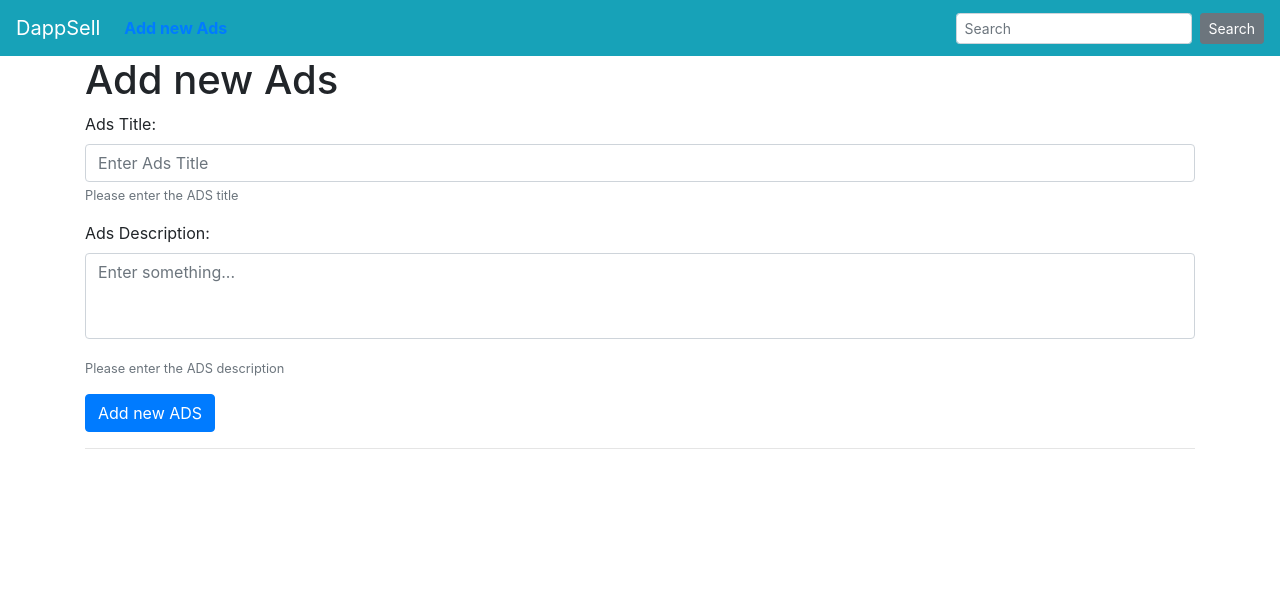
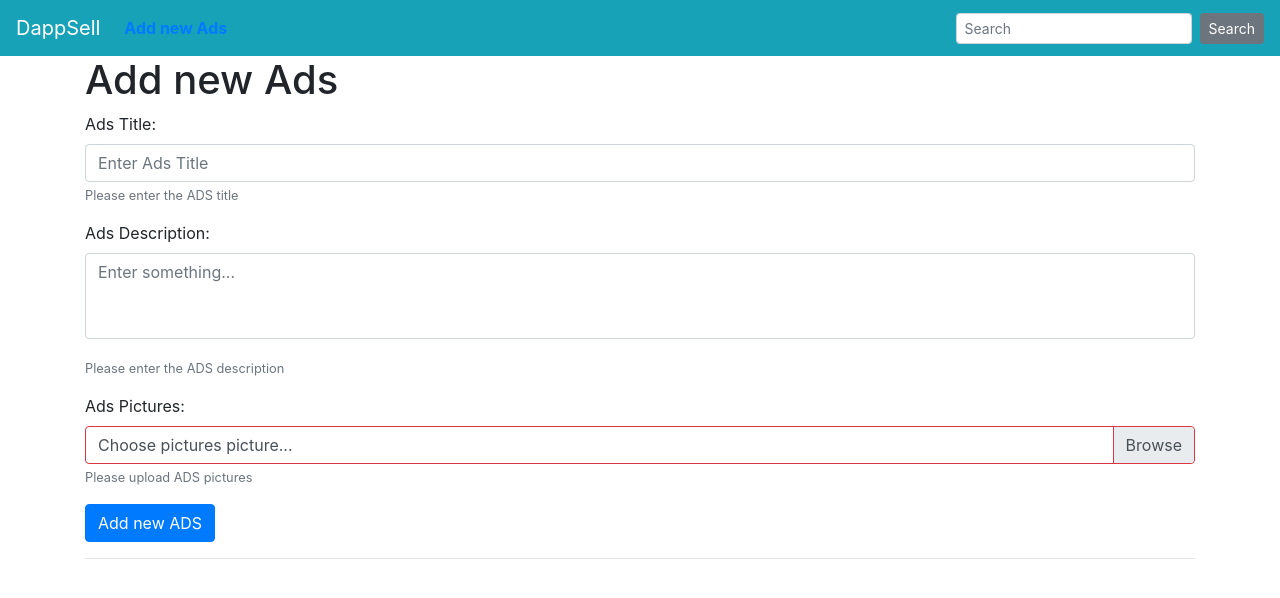
Before and after one commit to Rynthak/alyra-project, a Vue app in the folder dapp/: page /#/newads in a window 1280 px wide. Shown: the top 598 px of the page. Built offline with nearby package versions, Linux system fonts and the light colour scheme; the HTML template or start-up script is replaced by a standard one.

Commit message:
Add fixes for pictures

```diff
--- a/dapp/src/components/AddAds.vue
+++ b/dapp/src/components/AddAds.vue
@@ -30,23 +30,28 @@
             placeholder="Enter something..."
             rows="3"
             max-rows="6"
+            required
             />
 
-            <pre class="mt-3 mb-0">{{ text }}</pre>
+            <pre class="mt-3 mb-0">{{ form.description }}</pre>
         </b-form-group>
+        <b-form-group id="adsPicturesGroup"
+          label="Ads Pictures:"
+          label-for="adsPictures"
+          description="Please upload ADS pictures"
+        >
+         <b-form-file
+            id="adsPictures"
+            v-model="form.pictures"
+            :state="Boolean(form.pictures)"
+            placeholder="Choose pictures picture..."
+            drop-placeholder="Drop file here..."
+            />
+         </b-form-group>
 
 
+        <button class="btn btn-primary">Add new ADS</button>
 
-
-        <button class="btn btn-primary" :disabled="disableSubmit" @click="performSubmit">Add new ADS</button>
-        <strong v-show="submitting">Submitting...</strong>
-        <strong v-show="errorSubmit" class="text-danger">Error occurred!</strong>
-
-        <p v-show="successMessage" class="text-success">
-          <strong>Ads successfully added</strong>
-          <br>You will be redirected to the ads page
-          <strong>once the block will be mined!</strong>
-        </p>
       </b-form>
 
   </b-container>
@@ -57,7 +62,8 @@ export default {
     return {
       form: {
         title: "",
-        description:""
+        description:"",
+        pictures:null
 
       },
       show: true
@@ -65,21 +71,10 @@ export default {
   },
   methods: {
     onSubmit(evt) {
-      evt.preventDefault();
-      alert(JSON.stringify(this.form));
+
     },
     onReset(evt) {
-      evt.preventDefault();
-      /* Reset our form values */
-      this.form.email = "";
-      this.form.name = "";
-      this.form.food = null;
-      this.form.checked = [];
-      /* Trick to reset/clear native browser form validation state */
-      this.show = false;
-      this.$nextTick(() => {
-        this.show = true;
-      });
+
     }
   }
 };
```
